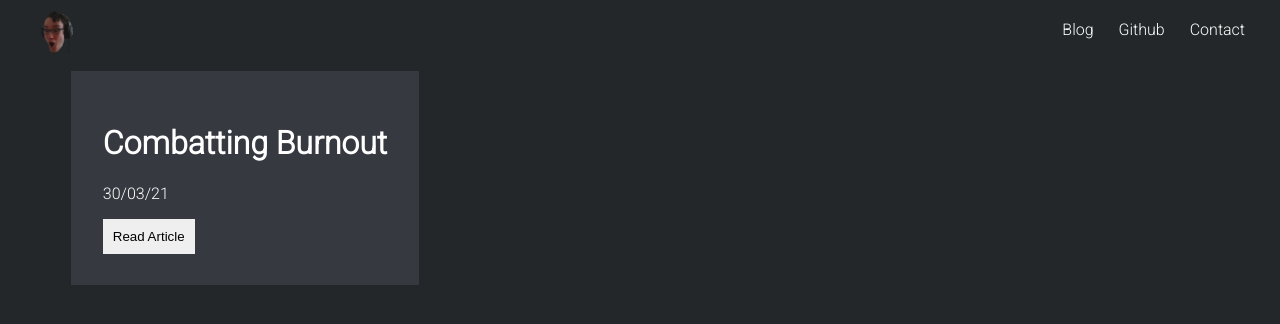
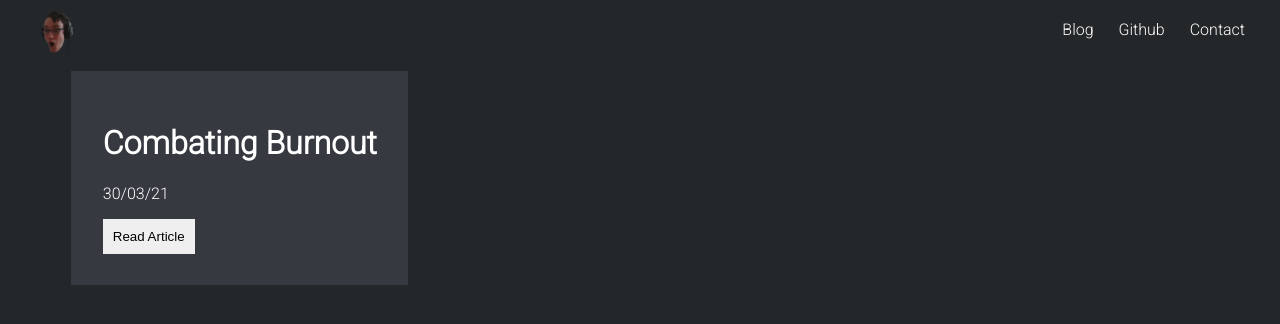
Before and after one commit to Adsnipers/adsnipers-me-app, a website: page src/www/blog.html in a window 1280 px wide. Drawn offline with Linux system fonts and the light colour scheme; files that its build step writes are made by us from their sources.

Commit message:
🚑
 Spelling mistake <_<

```diff
--- a/src/www/blog.html
+++ b/src/www/blog.html
@@ -31,7 +31,7 @@
     <div id="articles">
         <div id="article">
             <div id="titlesection">
-                <h1>Combatting Burnout</h1>
+                <h1>Combating Burnout</h1>
                 <p>30/03/21</p>
             </div>
             <a href="https://adsnipers.medium.com/combatting-burnout-5c5112787243"><button>Read Article</button></a>
```
